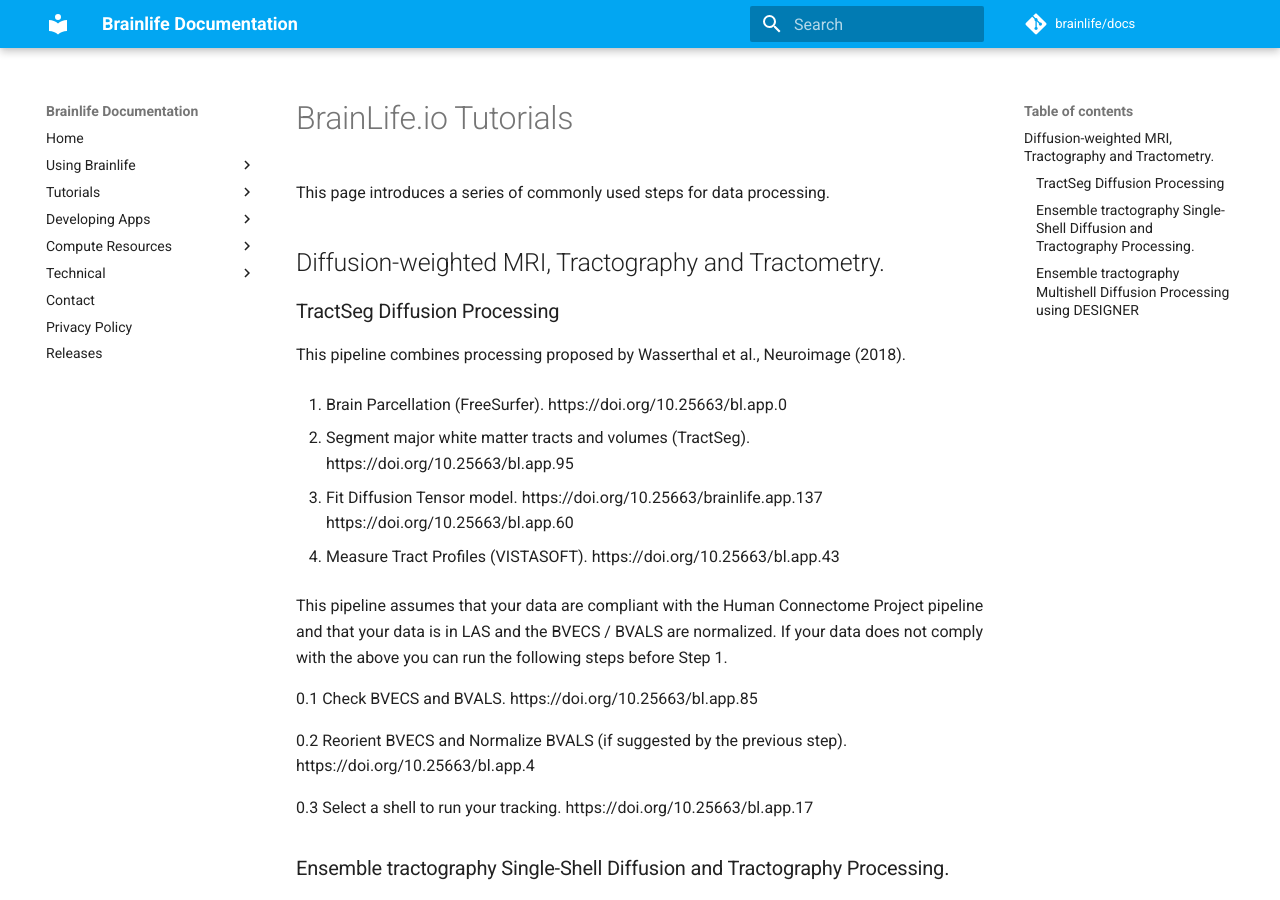
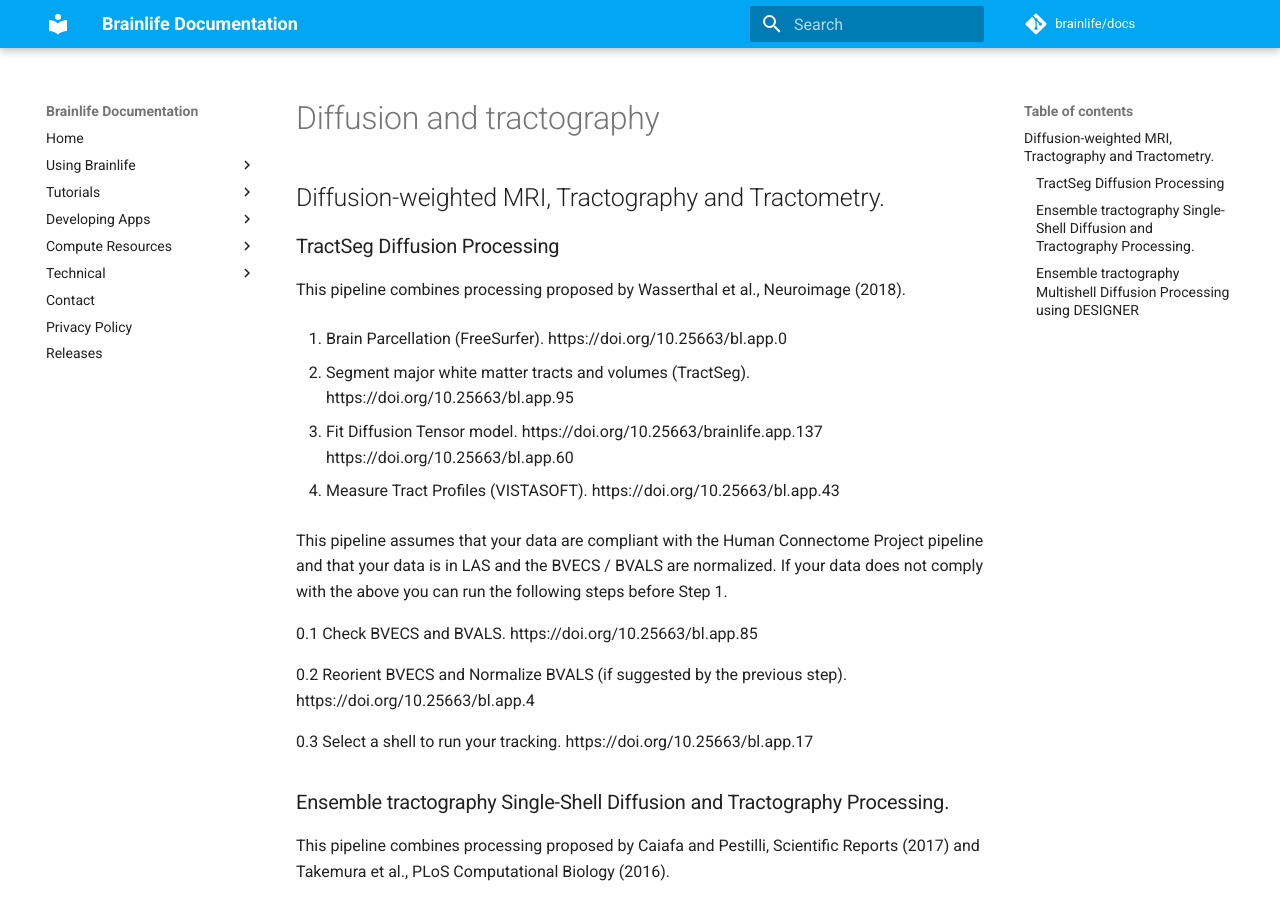
Before and after one commit to brainlife/docs, an MkDocs documentation site: the page built from docs/tutorial/diffusion-and-tractography.md, in a window 1280 px wide and 900 px high. Built offline with MkDocs 1.6.1 and Material for MkDocs 9.7.7, drawn with Linux system fonts in a browser that asks for light colours; comment, search, counter and statistics services are not loaded.

Commit message:
Update diffusion-and-tractography.md

```diff
--- a/docs/tutorial/diffusion-and-tractography.md
+++ b/docs/tutorial/diffusion-and-tractography.md
@@ -1,7 +1,3 @@
-# BrainLife.io Tutorials
-
-This page introduces a series of commonly used steps for data processing.
-
 ## Diffusion-weighted MRI, Tractography and Tractometry.
 ### TractSeg Diffusion Processing
 This pipeline combines processing proposed by Wasserthal et al., Neuroimage (2018).
```
